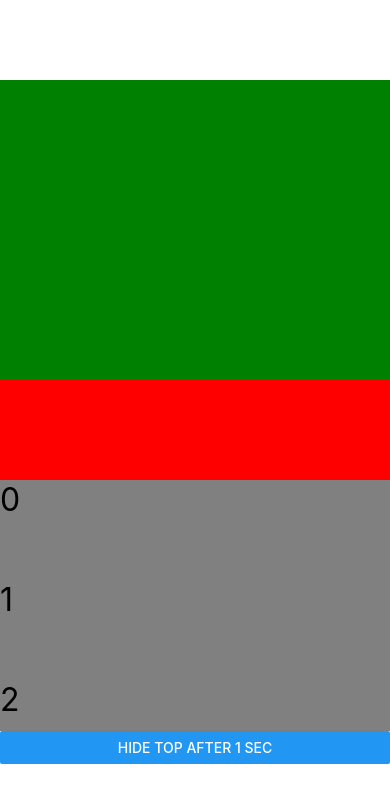
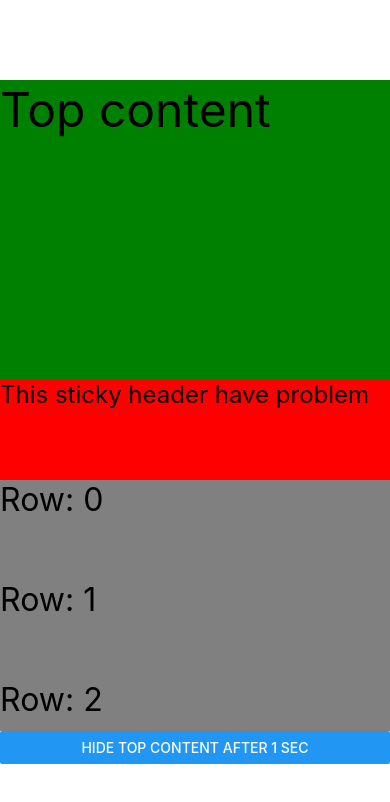
Before and after one commit to Bardiamist/diff, a React Native app: screen / in a window 390 px wide. Shown: the top 802 px of the page. Built offline with nearby package versions, Linux system fonts and the light colour scheme.

Commit message:
Describe elements

```diff
--- a/App.tsx
+++ b/App.tsx
@@ -41,18 +41,30 @@ function App(): React.JSX.Element {
         stickySectionHeadersEnabled
         sections={[{ data: [0, 1, 2, 3, 4, 5, 6, 7, 8, 9, 10, 11, 12, 13, 14, 15, 16, 17, 18] }]}
         renderItem={({ item }) => (
-          <Text style={{ height: 100, fontSize: 32, backgroundColor: 'gray' }}>{item}</Text>
+          <Text style={{ height: 100, fontSize: 32, backgroundColor: 'gray' }}>Row: {item}</Text>
         )}
         ListHeaderComponent={(
           <Animated.View style={animatedTopStyle}>
-            {isNeedToHideTop ? null : <View style={{ height: 300, backgroundColor: 'green' }} />}
+            {
+              isNeedToHideTop
+                ? null
+                : (
+                  <Text style={{ height: 300, backgroundColor: 'green', fontSize: 48 }}>
+                    Top content
+                  </Text>
+                )
+            }
           </Animated.View>
         )}
-        renderSectionHeader={() => <View style={{ height: 100, backgroundColor: 'red' }} />}
+        renderSectionHeader={() => (
+          <Text style={{ height: 100, backgroundColor: 'red', fontSize: 24 }}>
+            This sticky header have problem
+          </Text>
+        )}
         onScroll={onScroll}
       />
       <Button
-        title={`${isNeedToHideTop ? 'Show' : 'Hide'} top after 1 sec`}
+        title={`${isNeedToHideTop ? 'Show' : 'Hide'} top content after 1 sec`}
         onPress={() => {
           setTimeout(() => {
             setIsNeedToHideTop(!isNeedToHideTop);
```
